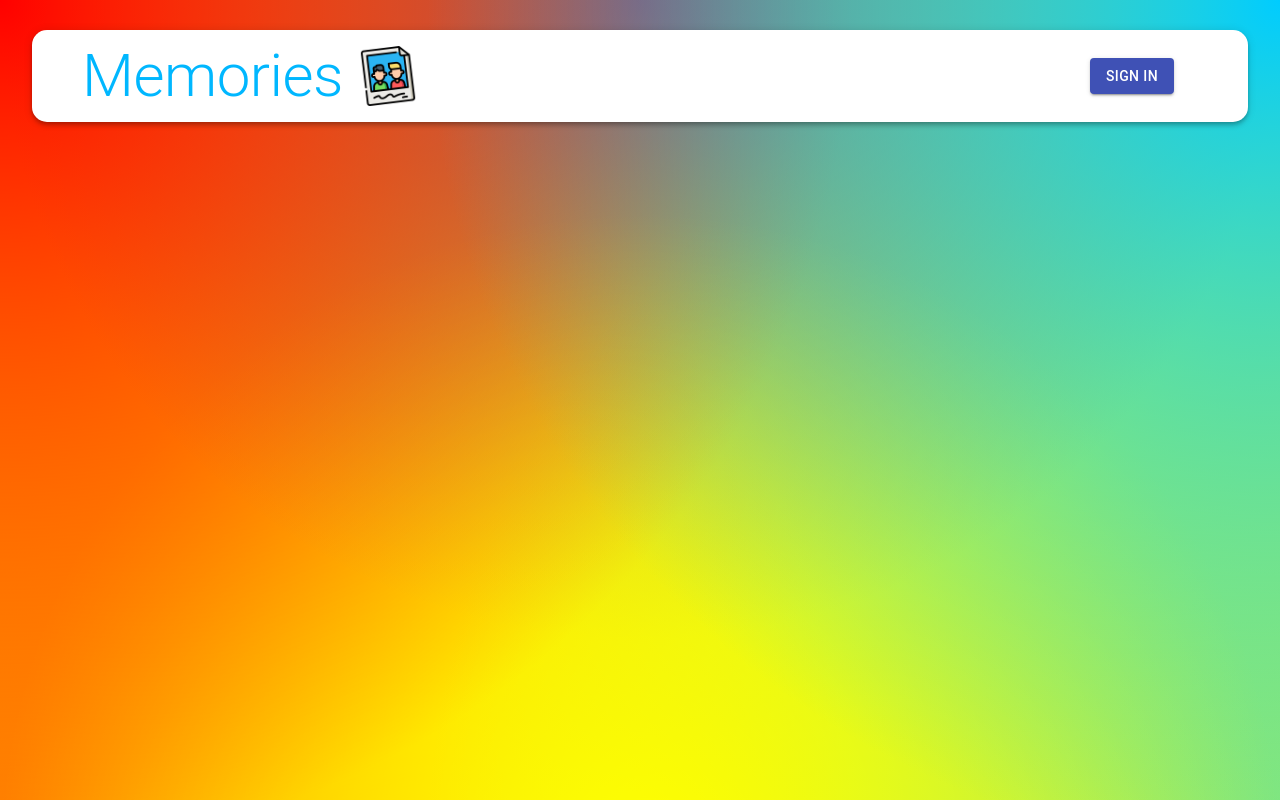
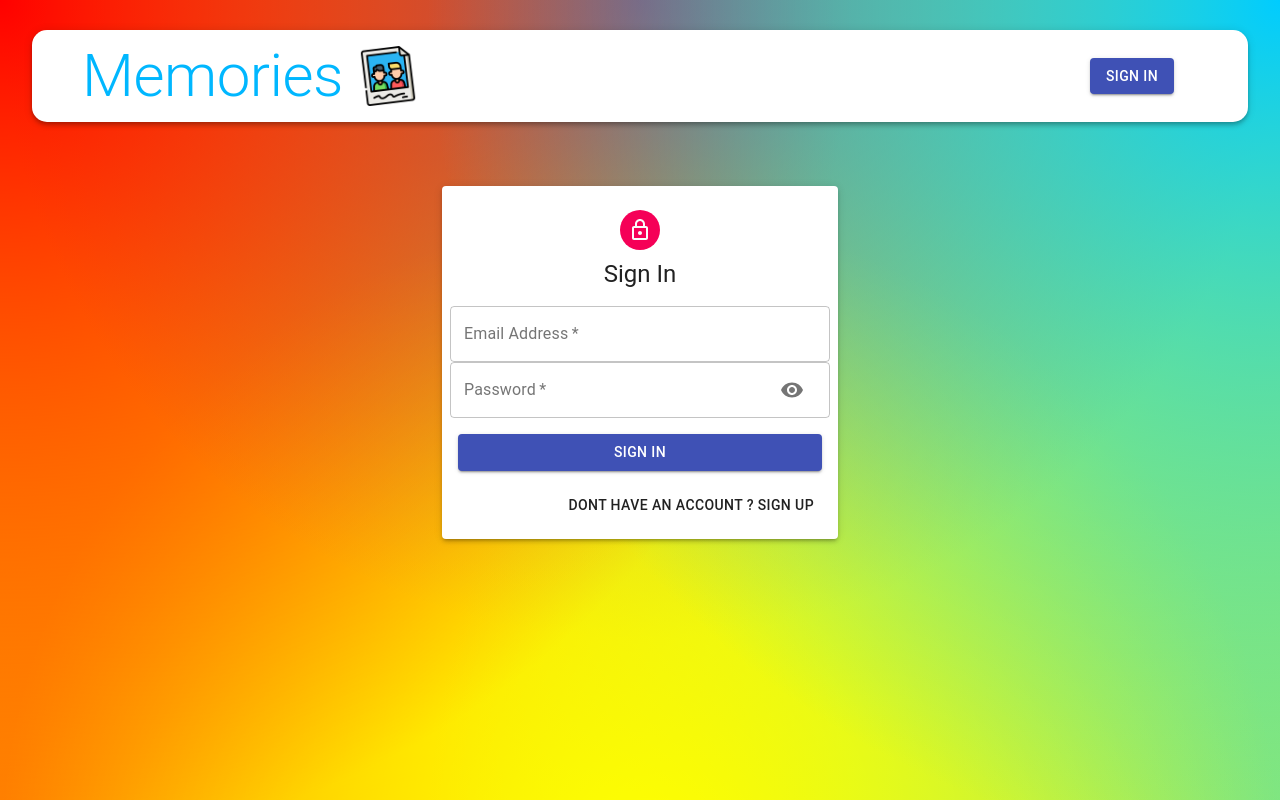
Before and after one commit to amanverma-11/Memories, a React (Create React App) app in the folder Client/: page /auth in a window 1280 px wide. Built offline with nearby package versions, Linux system fonts and the light colour scheme.

Commit message:
Add Sign In and Sign Up Form

```diff
--- a/Client/src/App.js
+++ b/Client/src/App.js
@@ -12,7 +12,7 @@
             <Navbar/>
             <Routes>
                 <Route path="/" exact element={<Home/>}/>
-                <Route path="/auth" exact component={<Auth/>}/>
+                <Route path="/auth" exact element={<Auth/>}/>
             </Routes>
         </Container>
         </BrowserRouter>
--- a/Client/src/components/Auth/Auth.js
+++ b/Client/src/components/Auth/Auth.js
@@ -1,10 +1,99 @@
-import React from 'react'
+import React, { useState } from "react";
+import {
+  Avatar,
+  Button,
+  Paper,
+  Grid,
+  Typography,
+  Container,
+} from "@material-ui/core";
+import Input from "./Input";
+import LockOutlinedIcon from "@material-ui/icons/LockOutlined";
+import useStyles from "./styles";
 
 const Auth = () => {
-    const state = null;
+  const classes = useStyles();
+  const [showPassword, setShowPassword] = useState(false);
+  const [isSignUp, setisSignUp] = useState(false);
+
+  const handleShowPassword = () =>
+    setShowPassword((prevShowPassword) => !prevShowPassword);
+  const handleSubmit = () => {};
+  const handleChange = () => {};
+  const switchMode = () => {
+    setisSignUp((previsSignUp) => !previsSignUp);
+    handleShowPassword(false);
+  };
   return (
-    <div>Auth</div>
-  )
-}
+    <Container component="main" maxWidth="xs">
+      <Paper className={classes.paper} elevation={3}>
+        <Avatar className={classes.avatar}>
+          <LockOutlinedIcon />
+        </Avatar>
+        <Typography variant="h5">{isSignUp ? "Sign Up" : "Sign In"}</Typography>
+        <form className={classes.form} onSubmit={handleSubmit}>
+          <Grid container spacing={2}>
+            {isSignUp && (
+              <>
+                <Input
+                  name="firstName"
+                  label="First Name"
+                  handleChange={handleChange}
+                  autoFocus
+                  half
+                />
+                <Input
+                  name="firstName"
+                  label="First Name"
+                  handleChange={handleChange}
+                  half
+                />
+              </>
+            )}
+            <Input
+              name="email"
+              label="Email Address"
+              handleChange={handleChange}
+              type="email"
+            />
+            <Input
+              name="password"
+              label="Password"
+              handleChange={handleChange}
+              type={showPassword ? "text" : "password"}
+              handleShowPassword={handleShowPassword}
+            />
+            {isSignUp && (
+              <Input
+                name="confirmPassword"
+                label="Repeat Password"
+                handleChange={handleChange}
+                type="password"
+              />
+            )}
+          </Grid>
+          <Button
+            type="submit"
+            fullWidth
+            color="primary"
+            variant="contained"
+            className={classes.submit}
+          >
+            {isSignUp ? "Sign Up" : "Sign In"}
+          </Button>
+          <Grid container justifyContent="flex-end">
+            <Grid item>
+              <Button onClick={switchMode}>
+                {isSignUp
+                  ? "Already have an account ? Sign In"
+                  : "Dont have an account ? Sign Up"}
+              </Button>
+            </Grid>
+          </Grid>
+        </form>
+      </Paper>
+    </Container>
+  );
+};
 
-export default Auth
+export default Auth;
--- /dev/null
+++ b/Client/src/components/Auth/Input.js
@@ -0,0 +1,30 @@
+import React from 'react'
+import { TextField, Grid, InputAdornment, IconButton } from '@material-ui/core'
+import Visibility from '@material-ui/icons/Visibility';
+import VisibilityOff from '@material-ui/icons/VisibilityOff';
+
+const Input = ({name, half, label, handleChange, autoFocus, type, handleShowPassword}) => (
+    <Grid xs={12} sm={half ? 6 : 12}>
+        <TextField
+            name={name}
+            onChange={handleChange}
+            variant='outlined'
+            required
+            fullWidth
+            label={label}
+            autoFocus={autoFocus}
+            type={type}
+            InputProps={name === 'password' && {
+                endAdornment:(
+                    <InputAdornment position='end'>
+                        <IconButton onClick={handleShowPassword}>
+                            {type === "password" ? <Visibility/> : <VisibilityOff /> }
+                        </IconButton>
+                    </InputAdornment>
+                ),
+            }}
+        />
+    </Grid>
+)
+
+export default Input;
--- a/Client/src/components/Auth/styles.js
+++ b/Client/src/components/Auth/styles.js
@@ -0,0 +1,30 @@
+import { makeStyles } from '@material-ui/core/styles';
+
+export default makeStyles((theme) => ({
+  paper: {
+    marginTop: theme.spacing(8),
+    display: 'flex',
+    flexDirection: 'column',
+    alignItems: 'center',
+    padding: theme.spacing(2),
+  },
+  root: {
+    '& .MuiTextField-root': {
+      margin: theme.spacing(1),
+    },
+  },
+  avatar: {
+    margin: theme.spacing(1),
+    backgroundColor: theme.palette.secondary.main,
+  },
+  form: {
+    width: '100%', // Fix IE 11 issue.
+    marginTop: theme.spacing(3),
+  },
+  submit: {
+    margin: theme.spacing(3, 0, 2),
+  },
+  googleButton: {
+    marginBottom: theme.spacing(2),
+  },
+}));
```
